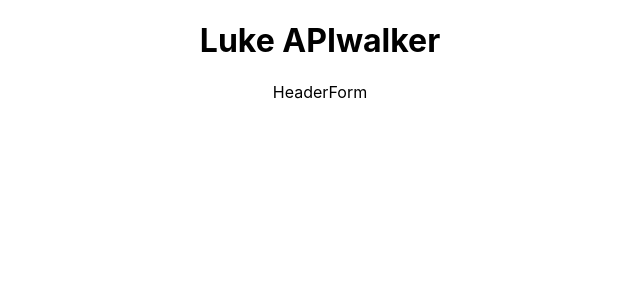
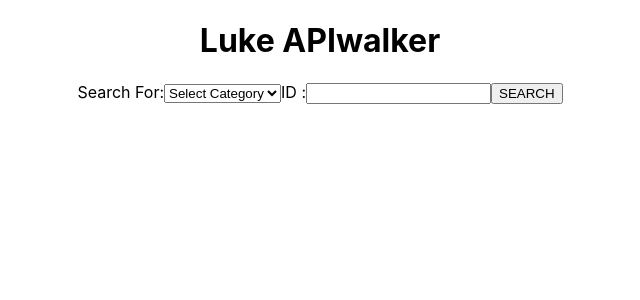
Before and after one commit to ASchaffer8770/MERN, a React (Create React App) app in the folder React/luke_api/: page / in a window 1280 px wide. Shown: the top 300 px of the page, without its empty margins (320-960 px from the left). Built offline with nearby package versions, Linux system fonts and the light colour scheme.

Commit message:
fixed routing added header form w/ correct routing

```diff
--- a/React/luke_api/src/App.js
+++ b/React/luke_api/src/App.js
@@ -2,6 +2,8 @@ import './App.css';
 import {Routes, Route, Navigate, Link} from 'react-router-dom';
 import ErrorPage from './views/ErrorPage';
 import HeaderForm from './components/HeaderForm';
+import DisplayPeople from './views/DisplayPeople';
+import DisplayPlanet from './views/DisplayPlanet';
 
 function App() {
   return (
@@ -10,8 +12,10 @@ function App() {
       <HeaderForm/>
 
       <Routes>
-        <Route></Route>
+        <Route path="/people/:id" element={<DisplayPeople />} />
+        <Route path="/planet/:id" element={<DisplayPlanet />} />
       </Routes>
+
     </div>
   );
 }
--- a/React/luke_api/src/components/HeaderForm.jsx
+++ b/React/luke_api/src/components/HeaderForm.jsx
@@ -1,8 +1,38 @@
-import React from 'react'
+import React, {useState} from 'react'
+import { useNavigate } from 'react-router-dom'
 
+//form: input for state
 const HeaderForm = () => {
+  const [id, setId] = useState("")
+  const [category, setCategory] = useState("")
+  const navigate = useNavigate()
+
+  const handleSubmit = (e) => {
+    e.preventDefault()
+    navigate(`/${category}/${id}`)
+    clearForm()
+  }
+
+  const clearForm = () => {
+    setId("")
+    setCategory("")
+  }
+
   return (
-    <div>HeaderForm</div>
+    <div>
+      <form onSubmit={handleSubmit}>
+        Search For:
+        <select name="category" value={category} onChange={e=>setCategory(e.target.value)}>
+          <option hidden>Select Category</option>
+          <option value="people">People</option>
+          <option value="planet">Planets</option>
+        </select>
+        ID :
+        <input type="text" name='id'value={id} onChange={e=>setId(e.target.value)}/>
+        <button type='submit'> SEARCH </button>
+      </form>
+
+    </div>
   )
 }
 
```
